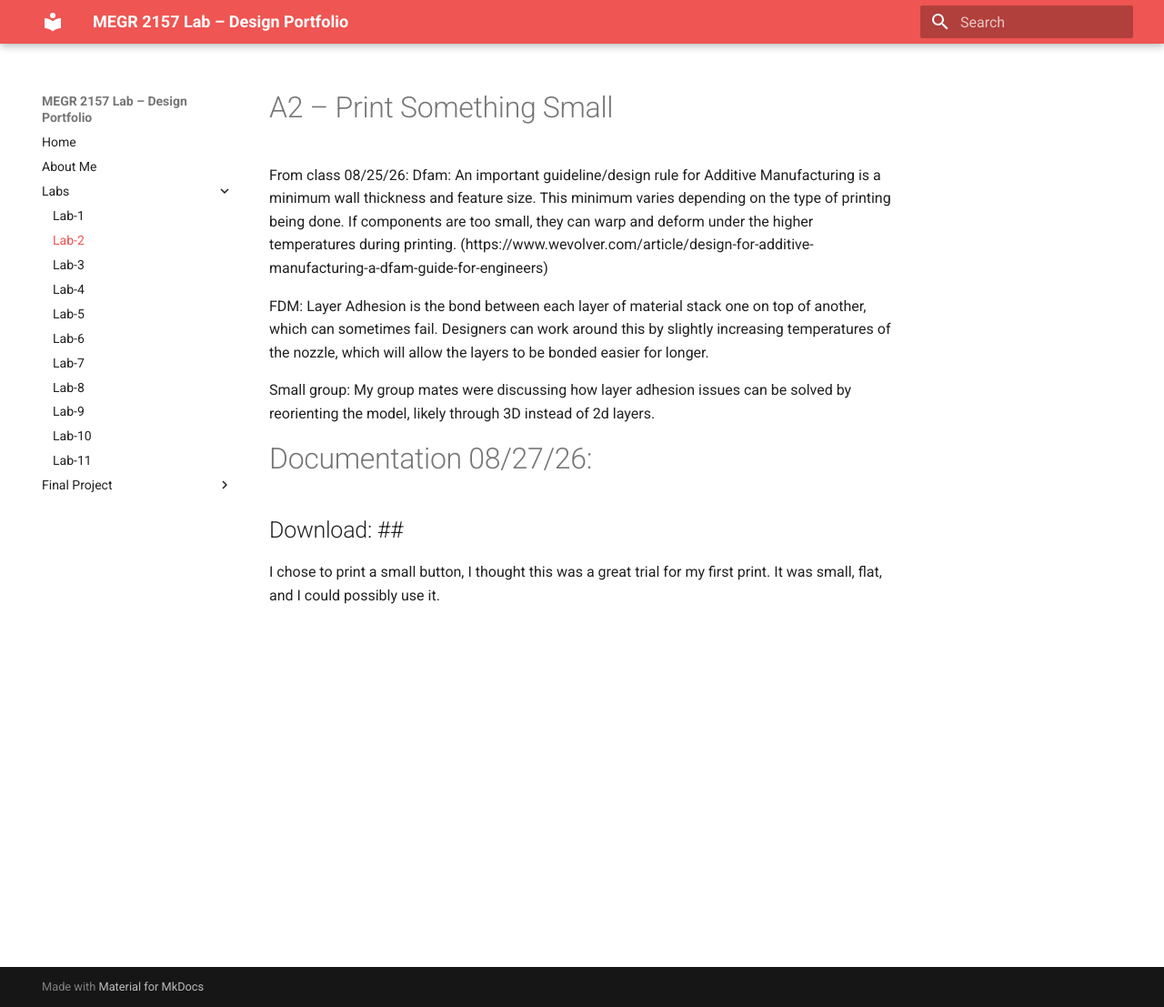
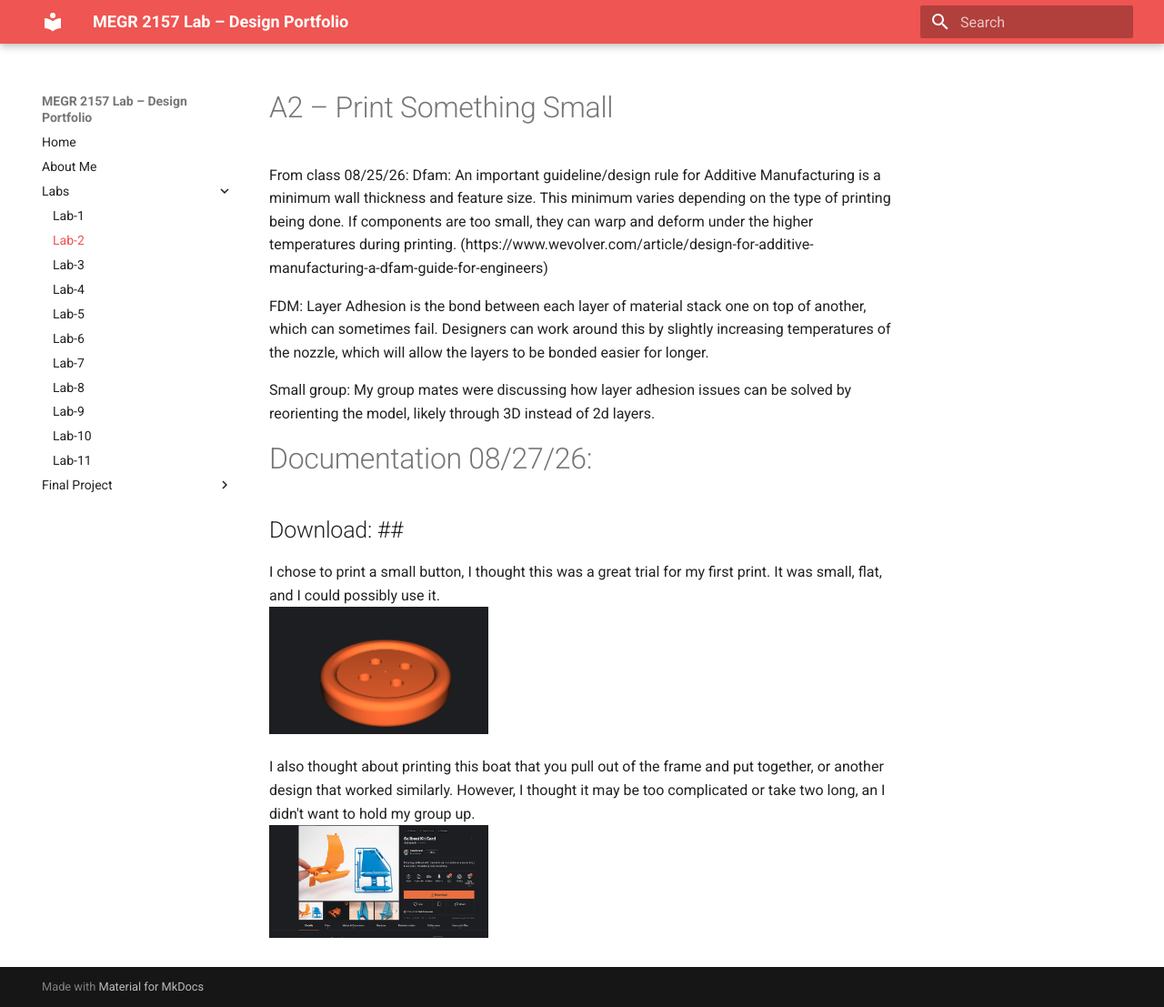
Before and after one commit to jwelch37/Jack-Welch-Portfolio, an MkDocs documentation site: the page built from docs/Labs/L02/index.md, in a window 1280 px wide and 1107 px high. Shown: the whole window at 91% size. Built offline with MkDocs 1.6.1 and Material for MkDocs 9.7.7, drawn with Linux system fonts in a browser that asks for light colours.

Commit message:
Update index.md with printing project details
Added images and additional thoughts on printing choices.

```diff
--- a/docs/Labs/L02/index.md
+++ b/docs/Labs/L02/index.md
@@ -13,3 +13,7 @@ Small group: My group mates were discussing how layer adhesion issues can be sol
 ## Download: ##
 
 I chose to print a small button, I thought this was a great trial for my first print. It was small, flat, and I could possibly use it.
+<img src="SC3.png" width="35%" alt="Button">
+
+I also thought about printing this boat that you pull out of the frame and put together, or another design that worked similarly. However, I thought it may be too complicated or take two long, an I didn't want to hold my group up.
+<img src="SC2.png" width="35%" alt="Boat">
```
